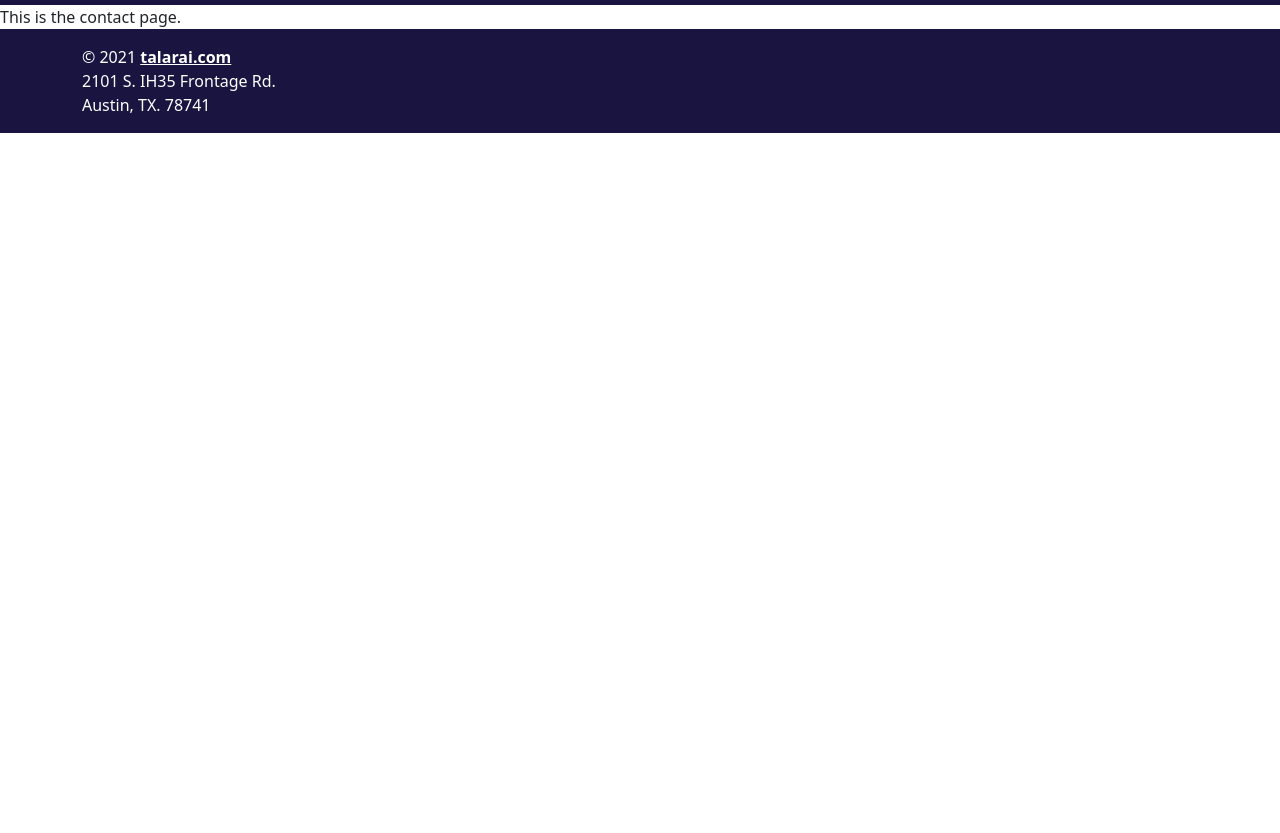
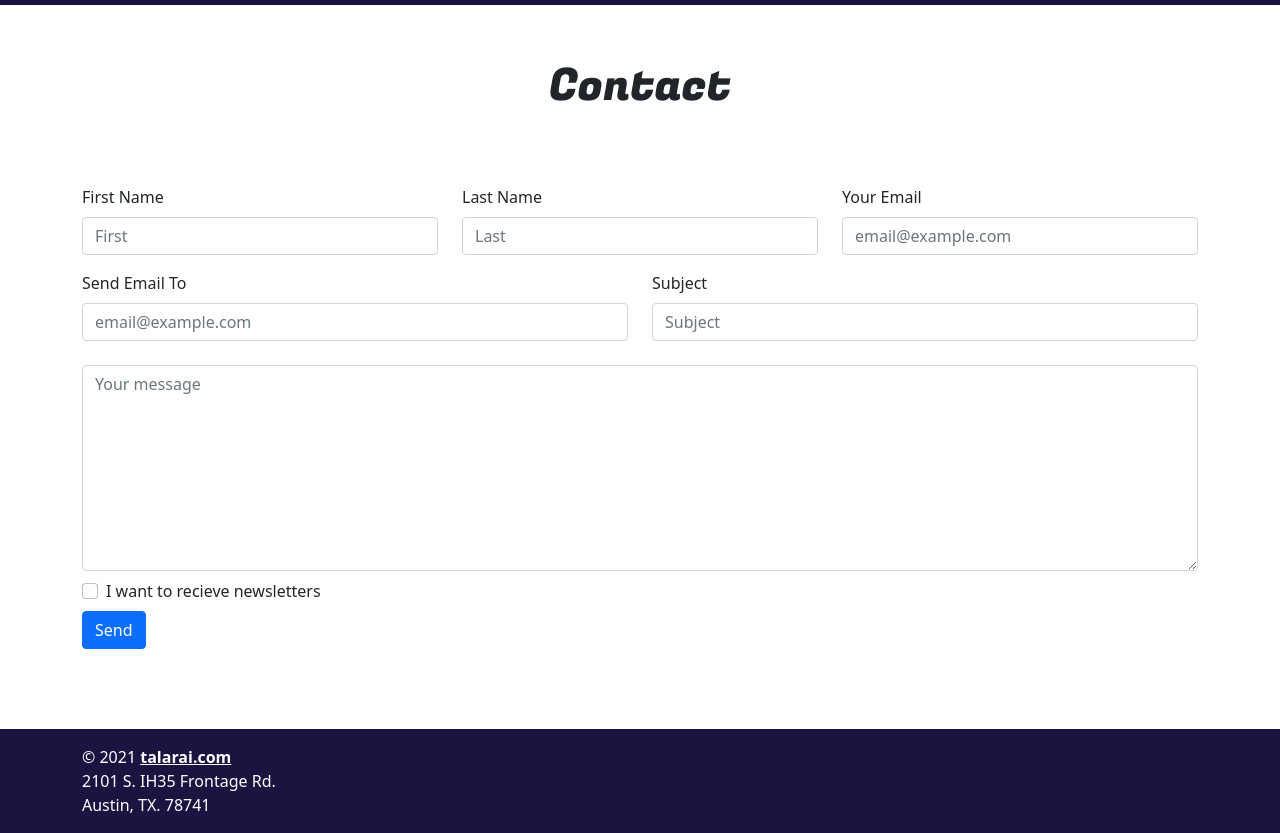
Before and after one commit to eshelton328/talarai, a React app: page /contact in a window 1280 px wide. Shown: the part 221-1054 px from the top of the page. Before the commit the page ends 800 px from the top, so only its background shows below. Built offline with nearby package versions, Linux system fonts and the light colour scheme.

Commit message:
Created basic contact form

```diff
--- a/client/src/assets/css/styles.css
+++ b/client/src/assets/css/styles.css
@@ -190,3 +190,16 @@ body, html {
   margin-top: 3rem;
   margin-bottom: 3rem;;
 }
+
+ul {
+  list-style: none;
+}
+
+.contact-container {
+  margin-bottom: 5rem;
+}
+
+.news-letter {
+  margin-top: .5rem;
+  margin-bottom: .5rem;
+}
--- a/client/src/pages/Contact.js
+++ b/client/src/pages/Contact.js
@@ -1,12 +1,60 @@
-import React from 'react';
+import React, { useState } from 'react';
 import NavBar from '../components/NavBar.js';
+import PageTitle from '../components/PageTitle.js';
 import Footer from '../components/Footer.js';
+import {
+	Container,
+	Row,
+	Col,
+	Form,
+	Button,
+} from 'react-bootstrap';
 
 const Contact = () => {
 	return (
 		<div>
 			<NavBar curr={'contact'} />
-			This is the contact page.
+			<PageTitle title={'Contact'} />
+			<Container className='contact-container'>
+				<Form>
+					<Row className="mb-3">
+						<Form.Group as={Col}>
+							<Form.Label>First Name</Form.Label>
+							<Form.Control type="text" placeholder="First" />
+						</Form.Group>
+						<Form.Group as={Col}>
+							<Form.Label>Last Name</Form.Label>
+							<Form.Control type="text" placeholder="Last" />
+						</Form.Group>
+						<Form.Group as={Col} controlId="formGridEmail">
+							<Form.Label>Your Email</Form.Label>
+							<Form.Control type="email" placeholder="email@example.com" />
+						</Form.Group>
+					</Row>
+					<Row>
+						<Form.Group as={Col} controlId="formGridEmail">
+							<Form.Label>Send Email To</Form.Label>
+							<Form.Control type="email" placeholder="email@example.com" />
+						</Form.Group>
+						<Form.Group as={Col}>
+							<Form.Label>Subject</Form.Label>
+							<Form.Control type="text" placeholder="Subject" />
+						</Form.Group>
+					</Row>
+					<Row>
+						<Form.Group as={Col} controlId="exampleForm.ControlTextarea1">
+							<Form.Label></Form.Label>
+							<Form.Control as="textarea" rows={8} placeholder='Your message' />
+						</Form.Group>
+					</Row>
+					<Row>
+					</Row>
+					<Form.Group className='news-letter' id="formGridCheckbox">
+						<Form.Check type="checkbox" label="I want to recieve newsletters" />
+					</Form.Group>
+					<Button type="submit">Send</Button>
+				</Form>
+			</Container>
 			<Footer />
 		</div>
 	);
```
